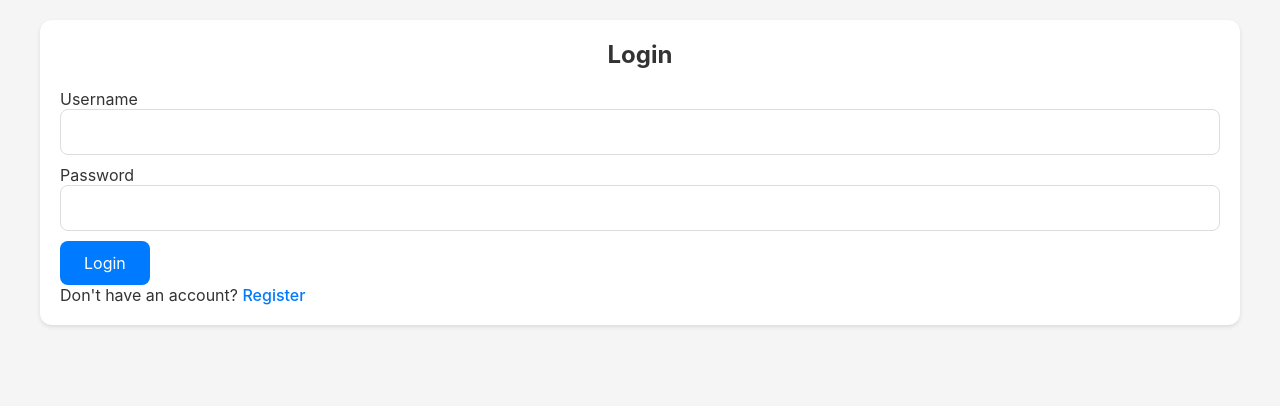
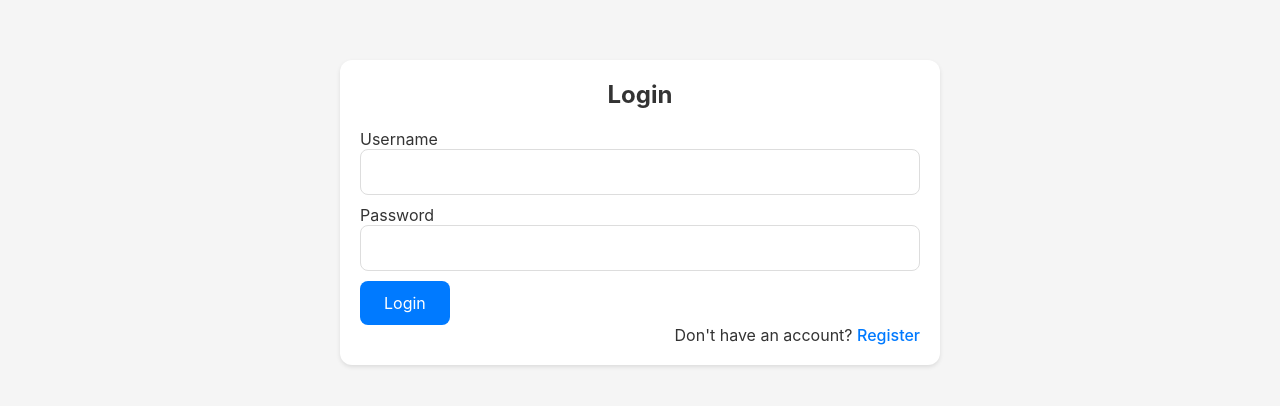
Before and after one commit to dianaargn/team-do-over, a Flask app: page /login in a window 1280 px wide. Shown: the top 406 px of the page. Run offline with Flask 3, Linux system fonts and the light colour scheme.

Commit message:
minor style changes

```diff
--- a/static/style.css
+++ b/static/style.css
@@ -179,6 +179,10 @@ a:hover {
 }
 .back-link a:hover {
     text-decoration: underline;
+}
+
+.login-link {
+    justify-self: end;
 }
 
 /* ========== Forms ========== */
@@ -465,7 +469,7 @@ li:last-child {
         }
 
 /* ========== Authentication Forms ========== */
-.auth-container {
+.auth-container, .login-container {
     max-width: 600px;
     margin: 40px auto;
     background: var(--card-background);
--- a/templates/login.html
+++ b/templates/login.html
@@ -7,7 +7,7 @@
 
 </head>
 <body>
-    <div class="container">
+    <div class="login-container">
         <h1>Login</h1>
 
         {% with messages = get_flashed_messages() %}
@@ -28,7 +28,7 @@
             <button type="submit">Login</button>
         </form>
 
-        <div class="links">
+        <div class="login-link">
             <p>Don't have an account? <a href="{{ url_for('register') }}">Register</a></p>
         </div>
     </div>
```
